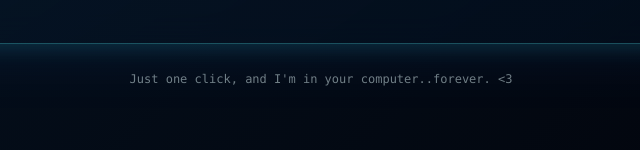
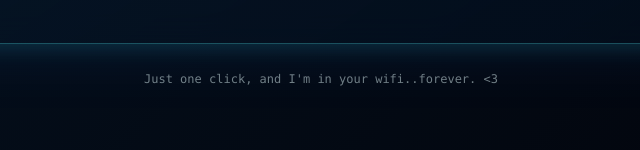
Before and after one commit to CherriiBerrii/Miku-Miku, a plain HTML site: page index.html in a window 1280 px wide. Shown: the part 3063-3213 px from the top of the page, 319-959 px from the left. Drawn offline with Linux system fonts and the light colour scheme.

Commit message:
Update index.html

```diff
--- a/index.html
+++ b/index.html
@@ -920,7 +920,7 @@
     </section>
 
     <footer>
-      Just one click, and I'm in your computer..forever. <3<br />
+      Just one click, and I'm in your wifi..forever. <3<br />
     </footer>
     <div class="lightbox" id="lightbox">
     <img id="lightboxImg" src="" />
```
